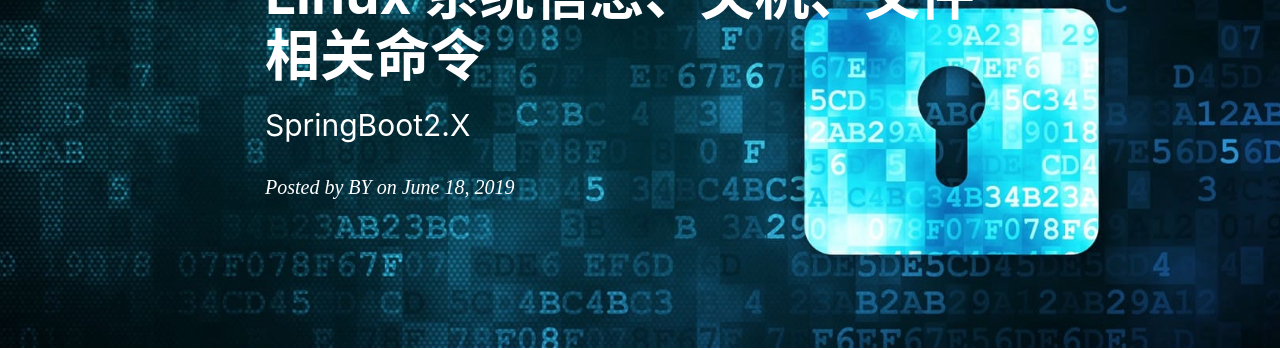
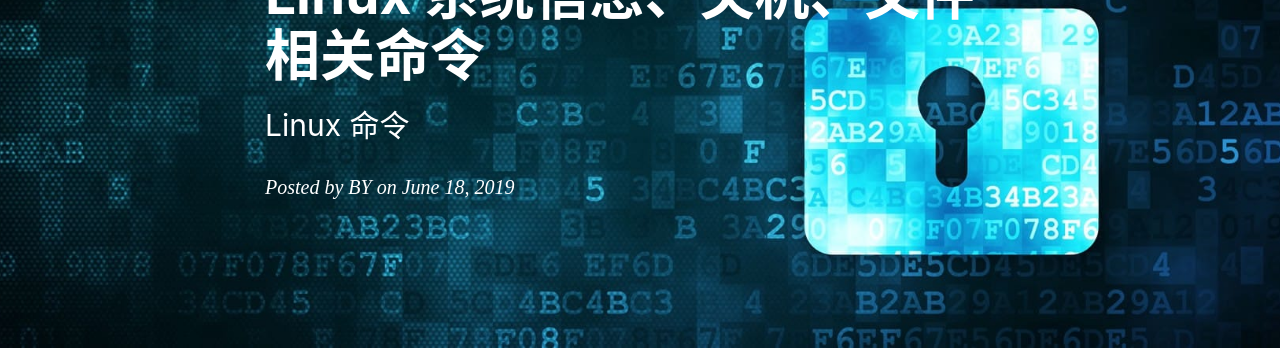
Before and after one commit to dabaisk/dabaisk.github.io, a Jekyll site: the page built from _posts/2019-06-18-Linux 系统信息、关机、文件相关命令.md, in a window 1280 px wide. Shown: the part 235-585 px from the top of the page. Built offline with Jekyll 4.4.1, drawn with Linux system fonts in a browser that asks for light colours; nearby versions of some CDN libraries; comment, search, counter and statistics services are not loaded.

Commit message:
Update 2019-06-18-Linux 系统信息、关机、文件相关命令.md

```diff
--- a/_posts/2019-06-18-Linux 系统信息、关机、文件相关命令.md
+++ b/_posts/2019-06-18-Linux 系统信息、关机、文件相关命令.md
@@ -1,7 +1,7 @@
 ---
 layout:     post
 title:      Linux 系统信息、关机、文件相关命令
-subtitle:   SpringBoot2.X
+subtitle:   Linux 命令
 date:       2019-06-18
 author:     BY
 header-img: img/post-bg-hacker.jpg
```
